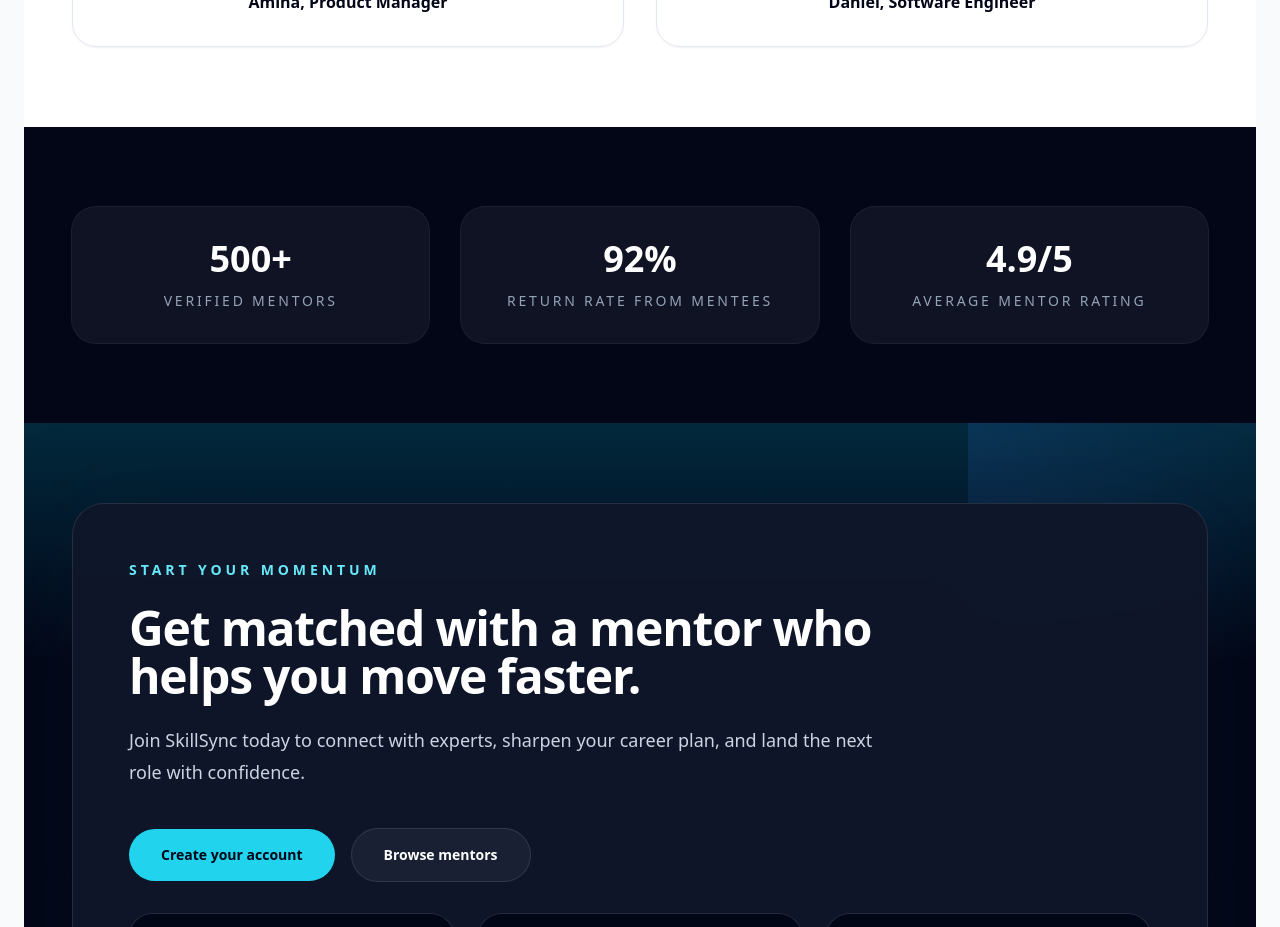
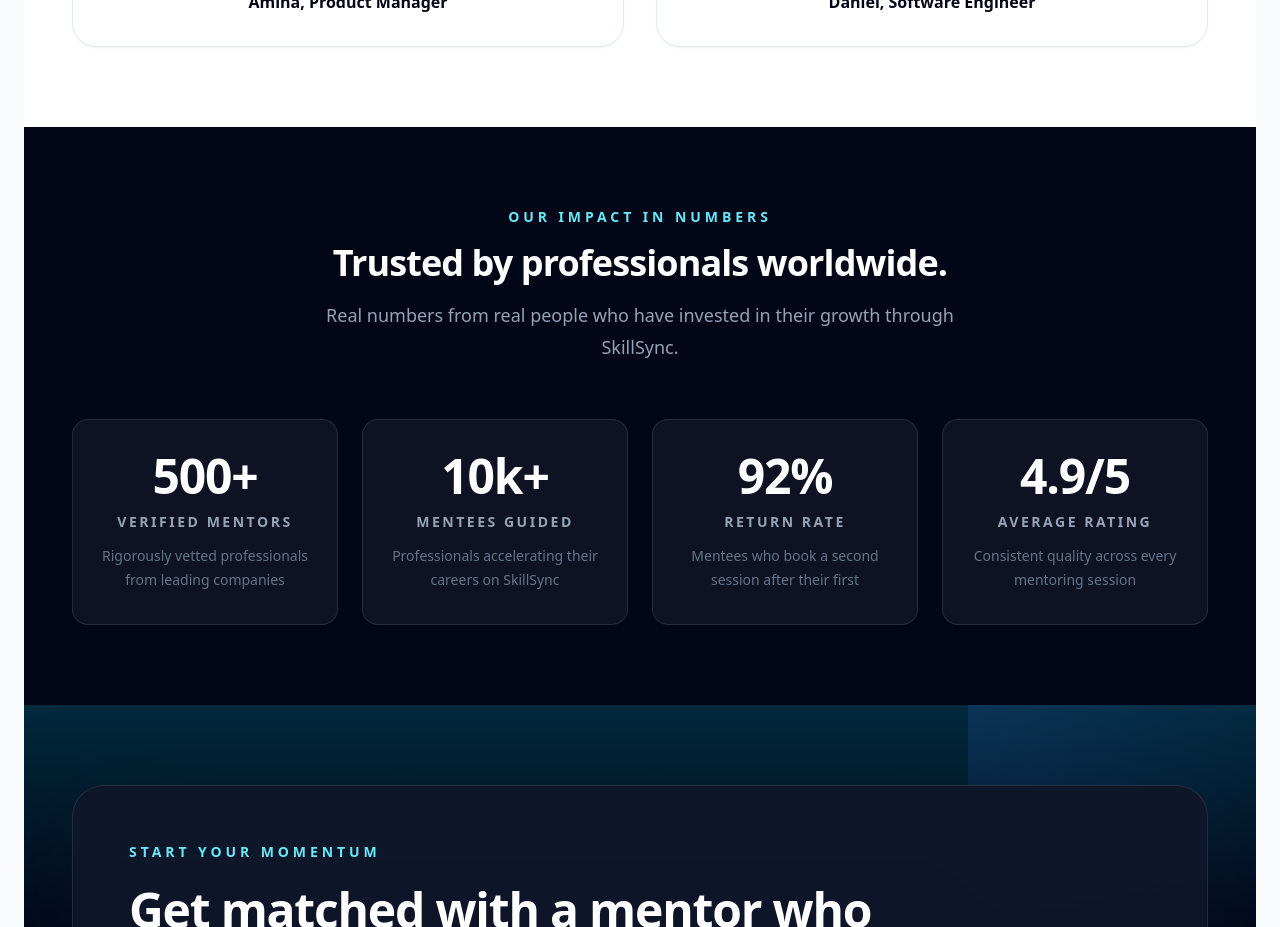
Before and after one commit to MentoNest/skillsync_frontend, a Next.js app: page / in a window 1280 px wide. Shown: the part 5980-6907 px from the top of the page. Built offline with nearby package versions, Linux system fonts and the light colour scheme; a web font is replaced by a local one.

Commit message:
feat: implement Platform Statistics section with 4-stat responsive grid

```diff
--- a/components/landing/PlatformStatisticsSection.tsx
+++ b/components/landing/PlatformStatisticsSection.tsx
@@ -1,21 +1,73 @@
+interface Stat {
+  value: string;
+  label: string;
+  description: string;
+}
+
+const stats: Stat[] = [
+  {
+    value: '500+',
+    label: 'Verified mentors',
+    description: 'Rigorously vetted professionals from leading companies',
+  },
+  {
+    value: '10k+',
+    label: 'Mentees guided',
+    description: 'Professionals accelerating their careers on SkillSync',
+  },
+  {
+    value: '92%',
+    label: 'Return rate',
+    description: 'Mentees who book a second session after their first',
+  },
+  {
+    value: '4.9/5',
+    label: 'Average rating',
+    description: 'Consistent quality across every mentoring session',
+  },
+];
+
 export default function PlatformStatisticsSection() {
   return (
-    <section className="platform-statistics bg-slate-950 py-20 text-white">
+    <section aria-labelledby="platform-stats-heading" className="bg-slate-950 py-20">
       <div className="mx-auto max-w-7xl px-6 sm:px-10 lg:px-12">
-        <div className="grid gap-8 md:grid-cols-3">
-          <div className="rounded-3xl bg-white/5 p-8 text-center ring-1 ring-white/10">
-            <p className="text-4xl font-semibold">500+</p>
-            <p className="mt-3 text-sm uppercase tracking-[0.2em] text-slate-400">Verified mentors</p>
-          </div>
-          <div className="rounded-3xl bg-white/5 p-8 text-center ring-1 ring-white/10">
-            <p className="text-4xl font-semibold">92%</p>
-            <p className="mt-3 text-sm uppercase tracking-[0.2em] text-slate-400">Return rate from mentees</p>
-          </div>
-          <div className="rounded-3xl bg-white/5 p-8 text-center ring-1 ring-white/10">
-            <p className="text-4xl font-semibold">4.9/5</p>
-            <p className="mt-3 text-sm uppercase tracking-[0.2em] text-slate-400">Average mentor rating</p>
-          </div>
+
+        {/* Section header */}
+        <div className="mx-auto max-w-2xl text-center">
+          <p className="text-sm font-semibold uppercase tracking-[0.28em] text-cyan-300">
+            Our impact in numbers
+          </p>
+          <h2
+            id="platform-stats-heading"
+            className="mt-4 text-3xl font-semibold tracking-tight text-white sm:text-4xl"
+          >
+            Trusted by professionals worldwide.
+          </h2>
+          <p className="mt-4 text-lg leading-8 text-slate-400">
+            Real numbers from real people who have invested in their growth through SkillSync.
+          </p>
         </div>
+
+        {/* Stats grid */}
+        <dl className="mt-14 grid gap-6 sm:grid-cols-2 lg:grid-cols-4">
+          {stats.map((stat) => (
+            <div
+              key={stat.label}
+              className="flex flex-col items-center rounded-2xl border border-white/10 bg-white/5 px-6 py-8 text-center transition duration-300 hover:border-white/20 hover:bg-white/[0.08]"
+            >
+              <dt className="order-2 mt-3 text-sm font-semibold uppercase tracking-[0.18em] text-slate-400">
+                {stat.label}
+              </dt>
+              <dd className="order-1 text-5xl font-bold tracking-tight text-white">
+                {stat.value}
+              </dd>
+              <p className="order-3 mt-3 text-sm leading-6 text-slate-500">
+                {stat.description}
+              </p>
+            </div>
+          ))}
+        </dl>
+
       </div>
     </section>
   );
```
